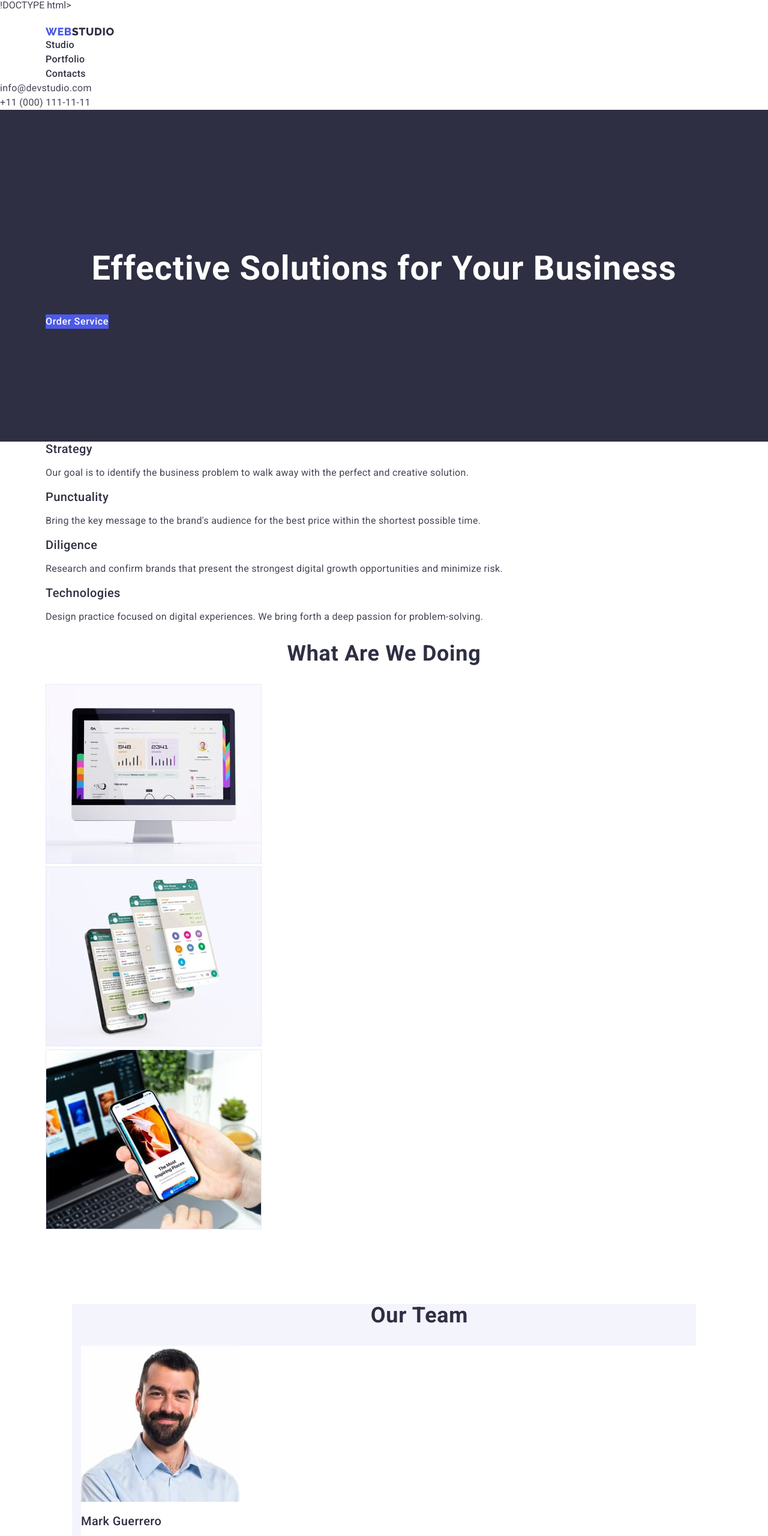
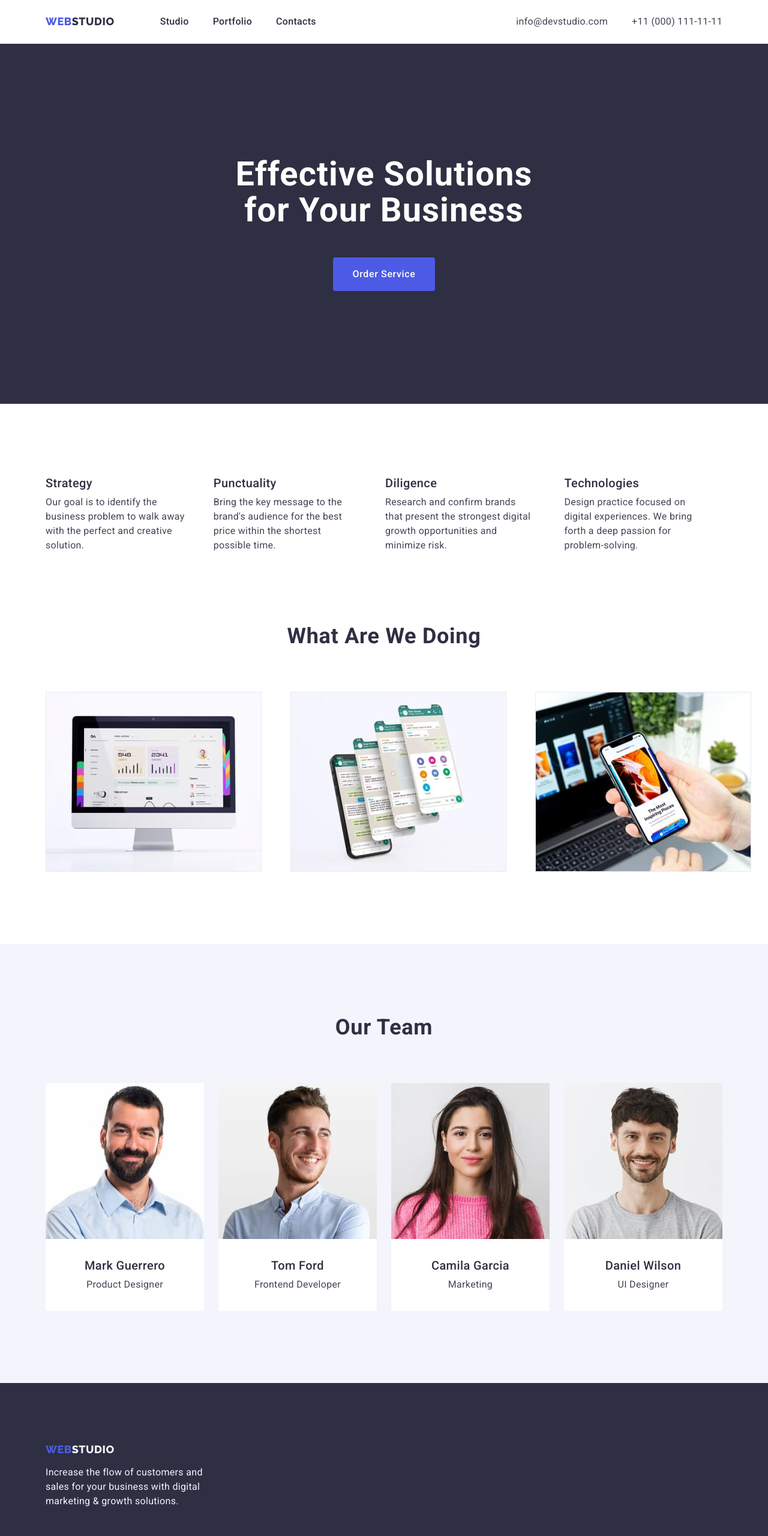
Before and after one commit to SvitlanaPro/goit-markup-hw-03, a plain HTML site: page index.html in a window 1280 px wide. Shown: the top 2560 px of the page at 60% size. Drawn offline with nearby package versions, Linux system fonts and the light colour scheme.

Commit message:
add-mod3

```diff
--- a/css/styles.css
+++ b/css/styles.css
@@ -15,6 +15,10 @@
   --font-secondary: Raleway, sans-serif;
 }
 /* General styles */
+
+img {
+  display: block;
+}
 .link {
   text-decoration: none;
 }
@@ -24,6 +28,11 @@
   margin: 0;
 }
 .section-title {
+  margin-top: 0;
+  margin-right: auto;
+  margin-bottom: 72px;
+  margin-left: auto;
+
   color: var(--color-navy-blue);
   font-size: 36px;
   line-height: 1.11;
@@ -32,28 +41,27 @@
   text-transform: capitalize;
 }
 
-.container{
+.container {
   width: 1158px;
   padding-left: 15px;
   padding-right: 15px;
   margin: 0 auto;
+}
 
-}
-/* ------ Body ------ */
+/* Body */
 body {
   font-family: var(--font-primary);
   color: var(--color-slate);
   background-color: var(--color-white);
 }
-/* ------ Header ------*/
-.header{
-
-  padding-top: 24px;
-  color: var(--color-cornflower);
-
+/* Header */
+.header {
+  border-bottom: 1px solid;
+  border-bottom-color: var(--color-cornflower);
 }
-/* ------ Logo ------ */
+/* Logo */
 .logo {
+  display: inline-block;
   font-family: var(--font-secondary);
   font-weight: 800;
   color: var(--color-iris);
@@ -62,10 +70,10 @@ body {
   letter-spacing: 0.03em;
   text-transform: uppercase;
 }
-
-/* .nav-menu .logo{
+.nav-menu .logo {
   align-items: center;
-} */
+  margin-right: 76px;
+}
 .logo-header {
   color: var(--color-navy-blue);
 }
@@ -73,10 +81,31 @@ body {
   color: var(--color-cloud);
 }
 
-/* -- Navigation -- */
+/* Navigation */
+.navigation {
+  display: flex;
+  align-items: center;
+}
+.nav-menu {
+  display: flex;
+  align-items: center;
+}
 
+.nav-list {
+  display: flex;
+  gap: 40px;
+}
+/* .nav-list-item {
+  margin-right: 40px;
+}
+.nav-list-item:last-child {
+  margin-right: 0;
+} */
 
 .nav-link {
+  display: block;
+  padding-top: 24px;
+  padding-bottom: 24px;
   font-weight: 500;
   color: var(--color-navy-blue);
   line-height: 1.5;
@@ -89,8 +118,24 @@ body {
   color: var(--color-ocean);
 }
 
-/* - Contacts - */
+/* Contacts */
 .contacts {
+  margin-left: auto;
+}
+
+.contacts-list {
+  display: flex;
+  gap: 40px;
+}
+
+/* .contacts-list-item {
+  margin-right: 40px;
+}
+.contacts-list-item:last-child {
+  margin-right: 0;
+} */
+
+.contacts .contacts-list-item {
   font-style: normal;
 }
 .contact-link {
@@ -99,19 +144,37 @@ body {
   letter-spacing: 0.02em;
 }
 
-/* ------Hero ------ */
+/* Hero */
 .hero {
-  padding: 188px 0 ;
   background-color: var(--color-navy-blue);
+  padding: 188px 0;
 }
+/* .hero .container {
+  text-align: center;
+} */
+
 .hero-title {
+  max-width: 496px;
   color: var(--color-white);
   font-size: 56px;
   line-height: 1.07;
   text-align: center;
   letter-spacing: 0.02em;
+  margin-top: 0;
+  margin-right: auto;
+  margin-left: auto;
+  margin-bottom: 48px;
 }
 .hero-button {
+  display: block;
+  min-width: 169px;
+  border: none;
+  border-radius: 4px;
+  padding: 16px 32px;
+  margin-top: 0;
+  margin-right: auto;
+  margin-bottom: 0;
+  margin-left: auto;
   font-family: inherit;
   font-weight: 500;
   color: var(--color-white);
@@ -126,12 +189,41 @@ body {
   background-color: var(--color-ocean);
 }
 
-/* ----- Our benefits ------ */
+/* Our benefits */
+
+.visually-hidden {
+  position: absolute;
+  width: 1px;
+  height: 1px;
+  margin: -1px;
+  border: 0;
+  padding: 0;
+
+  white-space: nowrap;
+  clip-path: inset(100%);
+  clip: rect(0 0 0 0);
+  overflow: hidden;
+}
+
+.section-benefits {
+  padding: 120px 0;
+}
+
+.benefits-list {
+  display: flex;
+  gap: 24px;
+}
+.benefits-item {
+  margin-right: 24px;
+}
+/* .benefits-item:last-child {
+  margin-right: 0;
+} */
 
 .benefit-title {
   padding: 0;
   margin-top: 0;
-  margin-bottom: 8px;;
+  margin-bottom: 8px;
   font-weight: 500;
   color: var(--color-navy-blue);
   font-size: 20px;
@@ -139,39 +231,85 @@ body {
   letter-spacing: 0.02em;
 }
 .benefit-text {
+  padding: 0;
+  margin: 0;
   font-size: 16px;
   line-height: 1.5;
   letter-spacing: 0.02em;
 }
 
-/* ------- Our team  ---------*/
+/* Work section */
+.section-work {
+  padding-bottom: 120px;
+}
+
+.work-list {
+  display: flex;
+  gap: 24px;
+}
+.work-list-item {
+  margin-right: 24px;
+
+}
+/* .work-list-item:last-child {
+  margin-right: 0;
+} */
+
+/* Our team */
 .section-team {
- margin: 120px;
+  padding: 120px 0;
   background-color: var(--color-cloud);
 }
+.team-list {
+  display: flex;
+  gap: 24px;
+}
 .team-item {
+  width: calc((100%-72px) / 4);
+  /* margin-right: 24px; */
   background-color: var(--color-white);
+  border-radius: 0 0 4px 4px;
+}
+/* .team-item:last-child {
+  margin-right: 0;
+} */
+.team-card-content {
+  padding: 32px 16px;
+  border-radius: 0 0 4px 4px;
 }
 .item-team-title {
+  margin-top: 0;
+  margin-bottom: 8px;
   font-weight: 500;
   color: var(--color-navy-blue);
   font-size: 20px;
   line-height: 1.2;
   letter-spacing: 0.02em;
+  text-align: center;
 }
 .item-team-text {
+  margin-top: 0;
+  margin-bottom: 0;
   color: var(--color-slate);
   font-size: 16px;
   line-height: 1.5;
   letter-spacing: 0.02em;
+  text-align: center;
 }
 
-/* ------ Footer ------ */
+/* Footer */
 .footer {
- margin: 100px;
+  padding: 100px 0;
   background-color: var(--color-navy-blue);
 }
+
+.footer .logo {
+  margin-bottom: 16px;
+}
 .footer-text {
+  max-width: 264px;
+  margin-top: 0;
+  margin-bottom: 0;
   color: var(--color-cloud);
   font-size: 16px;
   line-height: 1.5;
@@ -179,10 +317,21 @@ body {
 }
 
 /* Portfolio */
+.section-portfolio {
+  padding: 96px 0 120px;
+}
 
-
-/* Portfolio filtr */
+.portfolio-filtr-item {
+  margin-right: 24px;
+}
+.portfolio-filtr-item:last-child {
+  margin-right: 0;
+}
 .portfolio-filtr-button {
+  border-radius: 4px;
+  border: 1px solid;
+  border-color: var(--color-cornflower);
+  padding: 12px 24px;
   font-family: inherit;
   font-weight: 500;
   color: var(--color-iris);
@@ -195,11 +344,38 @@ body {
 
 .portfolio-filtr-button:hover,
 .portfolio-filtr-button:focus {
+  border: 1px solid;
+  border-color: transparent;
   color: var(--color-white);
   background-color: var(--color-ocean);
 }
 /* Portfolio gallery */
+.portfolio-list {
+  display: flex;
+  flex-wrap: wrap;
+  gap: 24px;
+  row-gap: 48px;
+}
+/* .portfolio-list-item {
+  margin-bottom: 48px;
+  margin-right: 24px;
+}
+.portfolio-list-item:nth-child(3n) {
+  margin-right: 0;
+}
+.portfolio-list-item:nth-last-child(-n + 3) {
+  margin-bottom: 0;
+} */
+.portfolio-card-content {
+  border: 1px solid;
+  border-color: var(--color-cornflower);
+  border-top: none;
+  padding: 32px 16px;
+}
 .portfolio-title {
+  margin-top: 0;
+
+  margin-bottom: 8px;
   font-weight: 500;
   color: var(--color-navy-blue);
   font-size: 20px;
@@ -207,6 +383,8 @@ body {
   letter-spacing: 0.02em;
 }
 .portfolio-text {
+  margin-top: 0;
+  margin-bottom: 0;
   color: var(--color-slate);
   font-size: 16px;
   line-height: 1.5;
--- a/index.html
+++ b/index.html
@@ -1,4 +1,4 @@
-!DOCTYPE html>
+<!DOCTYPE html>
 <html lang="en">
 
 <head>
@@ -15,21 +15,18 @@
 </head>
 
 <body>
-  <!-------- Header -------->
+  <!-- Header -->
   <header class="header">
-
     <!-- Navigation -->
     <div class="navigation container">
-    <!-- <nav class="nav-menu"> -->
+      <nav class="nav-menu">
         <a href="./index.html" class="logo link">Web<span class="logo-header">Studio</span></a>
-      <ul class="list">
-        <li><a href="./index.html" class="nav-link link">Studio</a></li>
-        <li><a href="./portfolio.html" class="nav-link link">Portfolio</a></li>
-        <li><a href="" class="nav-link link">Contacts</a></li>
+        <ul class="nav-list list">
+          <li class="nav-list-item"><a href="./index.html" class="nav-link link">Studio</a></li>
+          <li class="nav-list-item"><a href="./portfolio.html" class="nav-link link">Portfolio</a></li>
+          <li class="nav-list-item"><a href="" class="nav-link link">Contacts</a></li>
         </ul>
-    </div>
       </nav>
-
       <!-- Contacts -->
       <address class="contacts">
         <ul class="contacts-list list">
@@ -41,24 +38,22 @@
       </address>
     </div>
   </header>
-
-   <!-- =================== Main content ======================- -->
+  <!-- Main content -->
   <main>
-    <!------------ Hero ----------- -->
+    <!-- Hero -->
     <section class="hero">
       <div class="container">
         <h1 class="hero-title">Effective Solutions for Your Business</h1>
-        <buptton type="button" class="hero-button">Order Service</buptton>
+        <button type="button" class="hero-button">Order Service</button>
       </div>
     </section>
 
-    <!---------- Our benefits ---------->
-
+    <!-- Our benefits -->
     <section class="section-benefits">
       <div class="container">
-      <h2 hidden class="section-title">Our benefits</h2>
+        <h2 class="section-title visually-hidden">Our benefits</h2>
         <ul class="benefits-list list">
-        <li class="benefit-item">
+          <li class="benefits-item">
             <h3 class="benefit-title">Strategy</h3>
             <p class="benefit-text">
               Our goal is to identify the business problem to walk away with the
@@ -90,22 +85,20 @@
       </div>
     </section>
 
-    <!---------- Our benefits ---------->
-
     <!-- What are we doing -->
     <section class="section-work">
       <div class="container">
         <h2 class="section-title">What are we doing</h2>
         <ul class="work-list list">
-        <li>
+          <li class="work-list-item">
             <img src="./images/what-are-we-doing/img-monitor.jpg" alt="website on a computer monitor" width="360"
               height="300" />
           </li>
-        <li>
+          <li class="work-list-item">
             <img src="./images/what-are-we-doing/img-application.jpg" alt="application for smartphone" width="360"
               height="300" />
           </li>
-        <li>
+          <li class="work-list-item">
             <img src="./images/what-are-we-doing/img-mobile-version.jpg" alt="mobile version of the website" width="360"
               height="300" />
           </li>
@@ -113,8 +106,7 @@
       </div>
     </section>
 
-    <!------------ Our Team ------------>
-
+    <!-- Our Team -->
     <section class="section-team">
       <div class="container">
         <h2 class="section-title">Our Team</h2>
@@ -123,38 +115,44 @@
             <img src="./images/our-team/img-mark-guerrero.jpg"
               alt="A smiling man with dark hair, a short haircut and a thick beard with a mustache" width="264"
               height="260" />
+            <div class="team-card-content">
               <h3 class="item-team-title">Mark Guerrero</h3>
               <p class="item-team-text">Product Designer</p>
+            </div>
           </li>
           <li class="team-item">
             <img src="./images/our-team/img-tom-ford.jpg"
               alt="Smiling man with blond hair, a short haircut that is combed back and a beard with a mustache"
               width="264" height="260" />
+            <div class="team-card-content">
               <h3 class="item-team-title">Tom Ford</h3>
               <p class="item-team-text">Frontend Developer</p>
+            </div>
           </li>
           <li class="team-item">
             <img src="./images/our-team/img-camila-garcia.jpg" alt="Smiling woman with dark, long, straight hair"
               width="264" height="260" />
+            <div class="team-card-content">
               <h3 class="item-team-title">Camila Garcia</h3>
               <p class="item-team-text">Marketing</p>
+            </div>
           </li>
           <li class="team-item">
             <img src="./images/our-team/img-daniel-wilson.jpg"
               alt="A smiling man with short dark hair and a short beard with a mustache" width="264" height="260" />
+            <div class="team-card-content">
               <h3 class="item-team-title">Daniel Wilson</h3>
               <p class="item-team-text">UI Designer</p>
+            </div>
           </li>
         </ul>
       </div>
     </section>
   </main>
 
-  <!------------ Footer ------------>
-
+  <!-- Footer -->
   <footer class="footer">
-    <div class="container">
-    <a href="./index.html" class="logo link">Web<span class="logo-footer">Studio</span></a>
+    <div class="container"><a href="./index.html" class="logo link">Web<span class="logo-footer">Studio</span></a>
       <p class="footer-text">
         Increase the flow of customers and sales for your business with digital
         marketing &#38; growth solutions.
```
Lines whose indentation alone changed are shown as unchanged.
